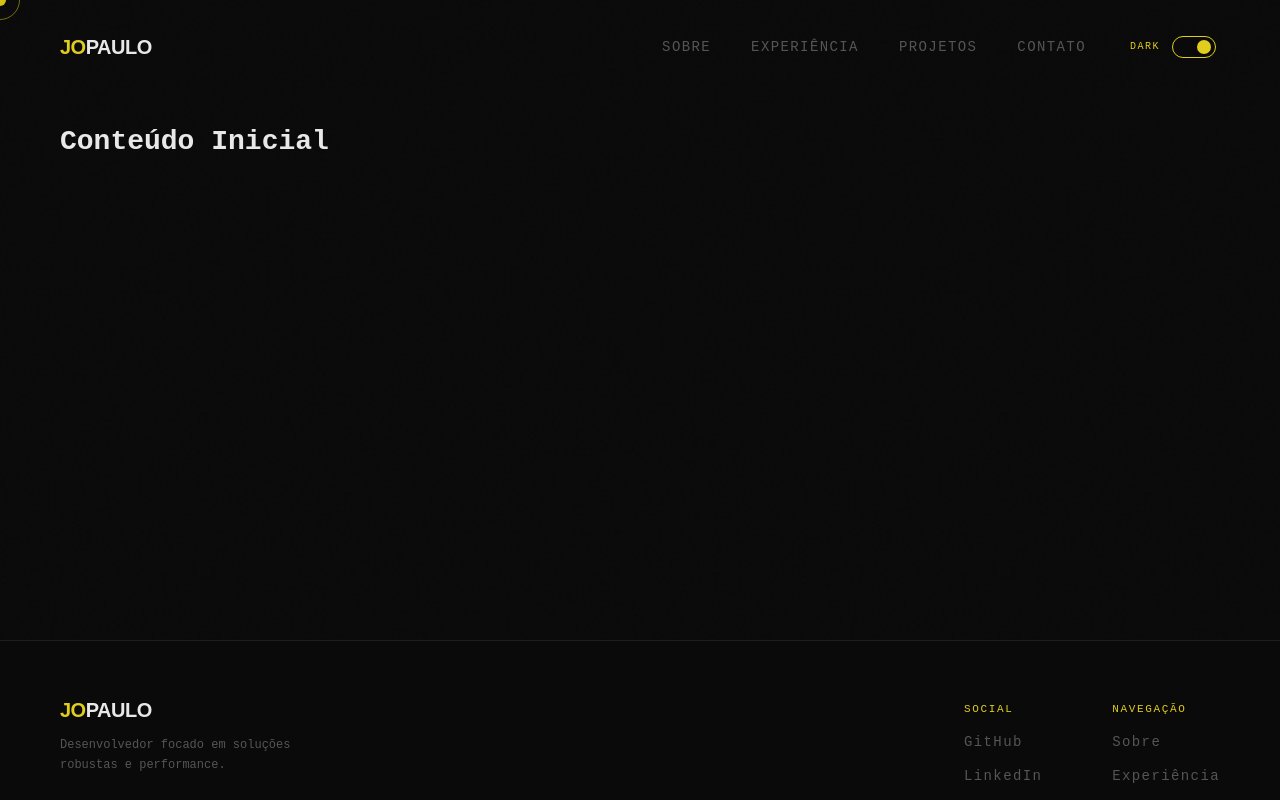
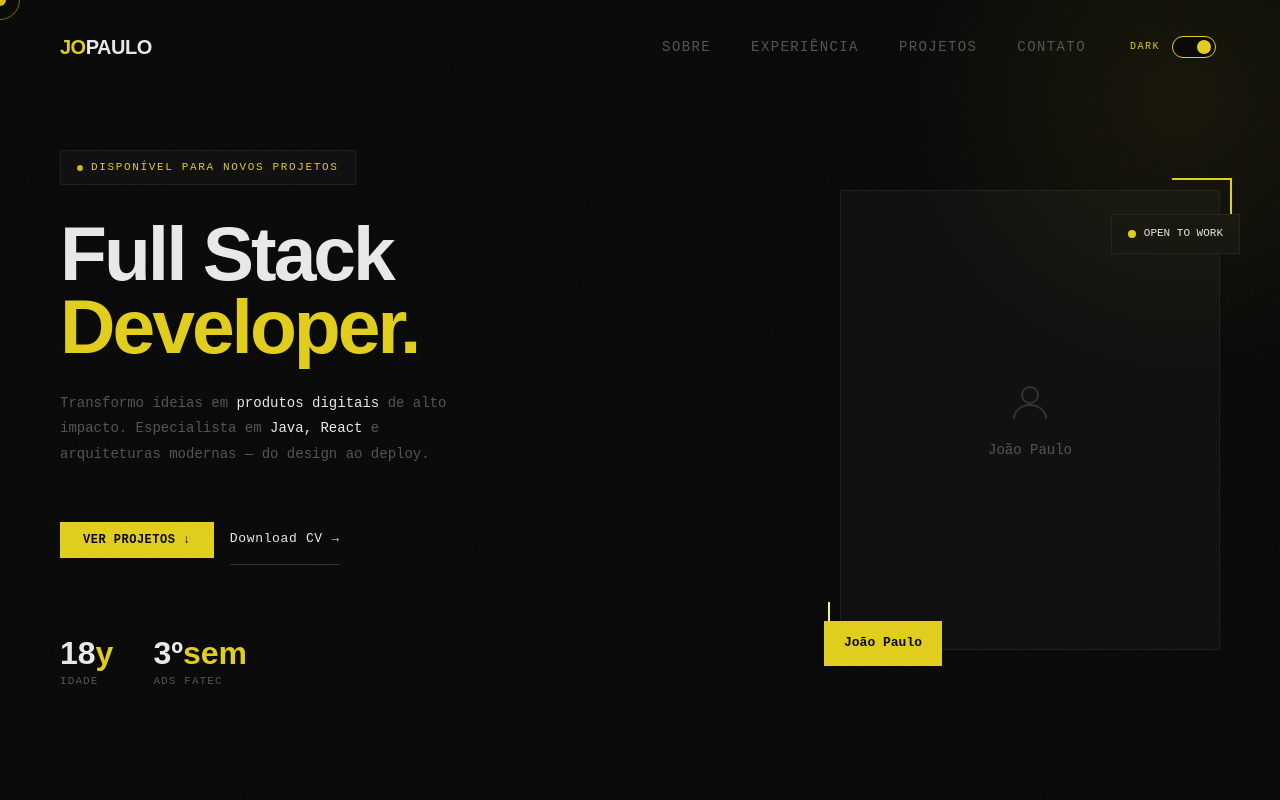
Before and after one commit to jopaul0/jopaul0.github.io, a React (Vite) app: page / in a window 1280 px wide. Shown: the top 800 px of the page. Built offline with nearby package versions, Linux system fonts and the light colour scheme.

Commit message:
feat: hero section

```diff
--- a/src/App.tsx
+++ b/src/App.tsx
@@ -1,9 +1,10 @@
 import { MainLayout } from '@/layout/MainLayout';
+import { Hero } from '@/pages/Hero';
 
 function App() {
   return (
     <MainLayout>
-      <h1>Conteúdo Inicial</h1>
+      <Hero />
     </MainLayout>
   )
 }
--- a/src/layout/MainLayout/index.tsx
+++ b/src/layout/MainLayout/index.tsx
@@ -20,7 +20,7 @@ export const MainLayout = ({ children }: MainLayoutProps) => {
     <>
       <Cursor />
       <Navbar />
-      <main style={{ paddingTop: '120px', padding: '120px 60px', minHeight: '80vh' }}>
+      <main>
         {children}
       </main>
       <Footer />
--- /dev/null
+++ b/src/pages/Hero/Hero.module.scss
@@ -0,0 +1,168 @@
+@use '@/styles/variables' as vars;
+@use '@/styles/mixins' as mix;
+
+.hero {
+  min-height: 100vh;
+  display: grid;
+  grid-template-columns: 1fr 1fr;
+  align-items: center;
+  padding: 120px 60px 80px;
+  position: relative;
+  overflow: hidden;
+  gap: 60px;
+
+  @include mix.mobile {
+    grid-template-columns: 1fr;
+    padding: 100px 24px 60px;
+  }
+
+  &::after {
+    content: '';
+    position: absolute;
+    top: -200px; right: -200px;
+    width: 600px; height: 600px;
+    background: radial-gradient(circle, rgba(224, 205, 29, 0.07) 0%, transparent 70%);
+    pointer-events: none;
+  }
+}
+
+.heroLeft {
+  .heroLabel {
+    display: inline-flex;
+    align-items: center;
+    gap: 8px;
+    background: var(--surface);
+    border: 1px solid var(--border);
+    padding: 8px 16px;
+    @include mix.section-label;
+    margin-bottom: 32px;
+
+    &::before {
+      content: '';
+      width: 6px; height: 6px;
+      background: var(--accent);
+      border-radius: 50%;
+      animation: pulse 2s infinite;
+    }
+  }
+
+  .heroTitle {
+    @include mix.title-xl;
+    margin-bottom: 28px;
+    .highlight { color: var(--accent); display: block; }
+  }
+
+  .heroDesc {
+    color: var(--muted);
+    font-size: 14px;
+    line-height: 1.8;
+    max-width: 420px;
+    margin-bottom: 48px;
+    strong { color: var(--text); font-weight: 400; }
+  }
+}
+
+.heroButtons {
+  display: flex;
+  gap: 16px;
+  align-items: center;
+  flex-wrap: wrap;
+
+  .btnGhost {
+    color: var(--text);
+    padding: 14px 0;
+    font-family: var(--font-main);
+    font-size: 13px;
+    text-decoration: none;
+    letter-spacing: 0.05em;
+    border-bottom: 1px solid var(--muted-dark);
+    transition: all 0.2s;
+
+    &:hover { border-color: var(--accent); color: var(--accent); }
+  }
+}
+
+.heroStats {
+  margin-top: 72px;
+  display: flex;
+  gap: 40px;
+
+  .statNum {
+    font-family: var(--font-title);
+    font-weight: 800;
+    font-size: 32px;
+    color: var(--text);
+    line-height: 1;
+    span { color: var(--accent); }
+  }
+
+  .statLabel {
+    font-size: 11px;
+    color: var(--muted);
+    letter-spacing: 0.1em;
+    text-transform: uppercase;
+    margin-top: 4px;
+  }
+}
+
+.heroVisual {
+  display: flex;
+  justify-content: flex-end;
+  align-items: center;
+
+  @include mix.mobile { display: none; }
+
+  .photoFrame {
+    position: relative;
+    width: 380px; height: 460px;
+
+    .photoPlaceholder {
+      width: 100%; height: 100%;
+      background: var(--surface);
+      border: 1px solid var(--border);
+      display: flex;
+      flex-direction: column;
+      align-items: center;
+      justify-content: center;
+      gap: 12px;
+      color: var(--muted);
+
+      svg { width: 48px; height: 48px; stroke: var(--muted-dark); }
+    }
+
+    .cornerDeco {
+      position: absolute; top: -12px; right: -12px;
+      width: 60px; height: 60px;
+      border-top: 2px solid var(--accent); border-right: 2px solid var(--accent);
+    }
+
+    .cornerDeco2 {
+      position: absolute; bottom: -12px; left: -12px;
+      width: 60px; height: 60px;
+      border-bottom: 2px solid var(--accent2); border-left: 2px solid var(--accent2);
+    }
+
+    .photoTag {
+      position: absolute; bottom: -16px; left: -16px;
+      background: var(--accent); color: var(--bg);
+      padding: 12px 20px; font-weight: 700; font-size: 13px;
+    }
+
+    .photoTag2 {
+      position: absolute; top: 24px; right: -20px;
+      background: var(--surface); border: 1px solid var(--border);
+      padding: 10px 16px; font-size: 11px; text-transform: uppercase;
+      display: flex; align-items: center; gap: 8px;
+
+      .statusDot {
+        width: 8px; height: 8px; background: var(--accent);
+        border-radius: 50%; animation: pulse 2s infinite;
+      }
+    }
+  }
+}
+
+@keyframes pulse {
+  0%, 100% { opacity: 1; transform: scale(1); }
+  50% { opacity: 0.5; transform: scale(0.7); }
+}
--- /dev/null
+++ b/src/pages/Hero/index.tsx
@@ -0,0 +1,57 @@
+import styles from './Hero.module.scss';
+import { SimpleButton } from '@/components/SimpleButton';
+
+export const Hero = () => {
+  return (
+    <section className={styles.hero}>
+      <div className={styles.heroLeft}>
+        <div className={styles.heroLabel}>Disponível para novos projetos</div>
+
+        <h1 className={styles.heroTitle}>
+          Full Stack <br />
+          <span className={styles.highlight}>Developer.</span>
+        </h1>
+
+        <p className={styles.heroDesc}>
+          Transformo ideias em <strong>produtos digitais</strong> de alto impacto.
+          Especialista em <strong>Java, React</strong> e arquiteturas modernas — do design ao deploy.
+        </p>
+
+        <div className={styles.heroButtons}>
+          <SimpleButton label="Ver Projetos ↓" onClick={() => {}} />
+          <a href="#" className={styles.btnGhost}>Download CV →</a>
+        </div>
+
+        <div className={styles.heroStats}>
+          <div className={styles.stat}>
+            <div className={styles.statNum}>18<span>y</span></div>
+            <div className={styles.statLabel}>Idade</div>
+          </div>
+          <div className={styles.stat}>
+            <div className={styles.statNum}>3º<span>sem</span></div>
+            <div className={styles.statLabel}>ADS FATEC</div>
+          </div>
+        </div>
+      </div>
+
+      <div className={styles.heroVisual}>
+        <div className={styles.photoFrame}>
+          <div className={styles.cornerDeco}></div>
+          <div className={styles.cornerDeco2}></div>
+          <div className={styles.photoPlaceholder}>
+            <svg viewBox="0 0 24 24" fill="none" stroke="currentColor" strokeWidth="1">
+              <circle cx="12" cy="8" r="4"/>
+              <path d="M4 20c0-4 3.6-7 8-7s8 3 8 7"/>
+            </svg>
+            <span>João Paulo</span>
+          </div>
+          <div className={styles.photoTag}>João Paulo</div>
+          <div className={styles.photoTag2}>
+            <span className={styles.statusDot}></span>
+            Open to work
+          </div>
+        </div>
+      </div>
+    </section>
+  );
+};
```
